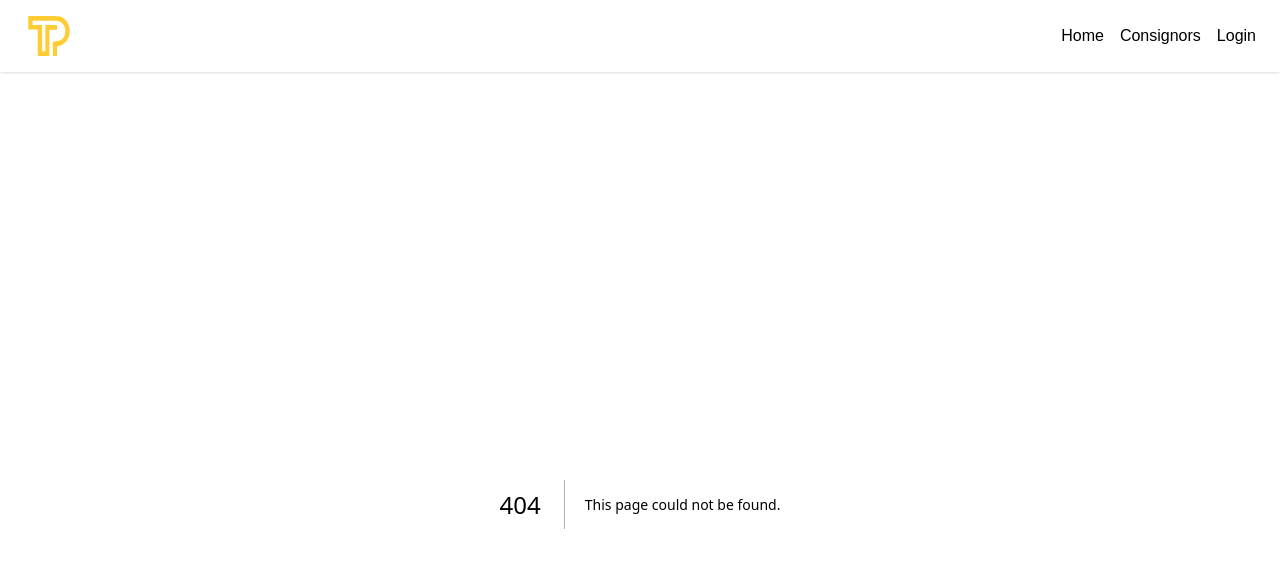
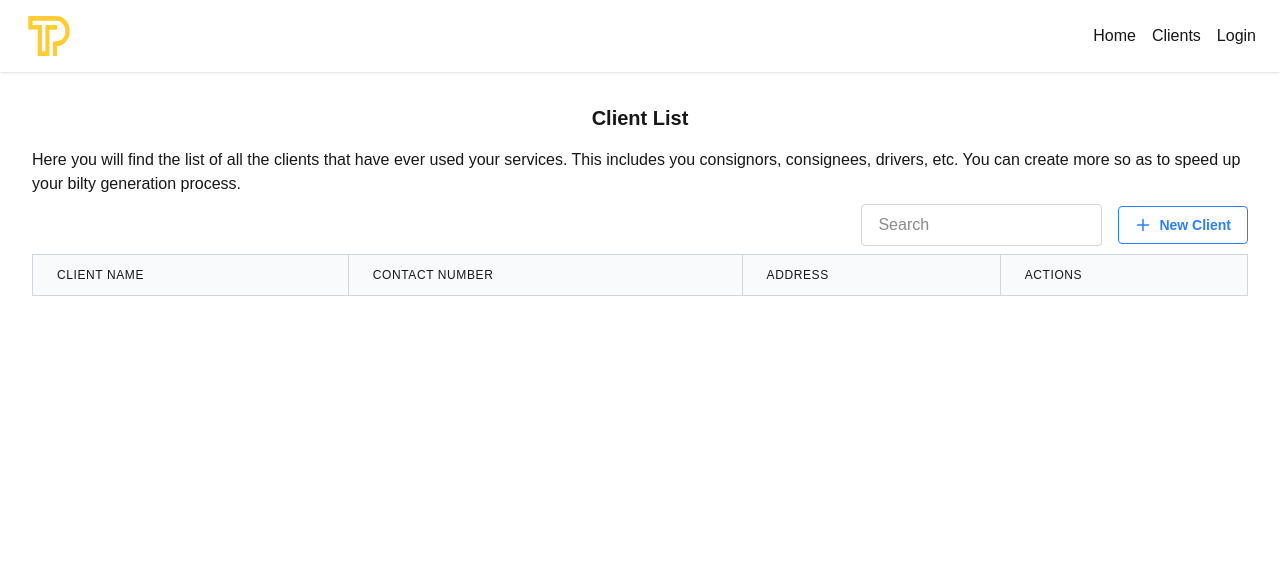
Before and after one commit to this-is-pankaj/truckspoint, a Next.js app: page /clients in a window 1280 px wide. Before the commit this address had no page. Shown: the top 568 px of the page. Built offline with nearby package versions, Linux system fonts and the light colour scheme.

Commit message:
- renamed cosnignors to clients - table component created

```diff
--- a/src/app/consignor/page.tsx
+++ b/src/app/clients/page.tsx
@@ -1,25 +1,26 @@
 import Button from "@/components/Button/Button";
-import { PiPlus } from "react-icons/pi";
+import Table from "@/components/Table/Table";
+import { PiPlusBold } from "react-icons/pi";
 
-const consignor = () => {
+const clients = () => {
   return (
     <div className="flex flex-col gap-4">
-      <h2 className="text-xl font-bold text-center">Consignor List</h2>
+      <h2 className="text-xl font-bold text-center">Client List</h2>
       <div className="flex flex-col gap-2">
-        <p>Here you will find the list of all the consignors that have ever used your services. You can create more so as to speed up your bilty generation process.</p>
+        <p>Here you will find the list of all the clients that have ever used your services. This includes you consignors, consignees, drivers, etc. You can create more so as to speed up your bilty generation process.</p>
         <div className="flex flex-row-reverse gap-4 items-center">
           <Button variant="outline" text="sm" >
             <div className="flex gap-2 items-center">
-              <PiPlus size={16} /> Create New Consignor
+              <PiPlusBold size={16} /> New Client
             </div>
           </Button>
           <input type="search" placeholder="Search" className="px-4 py-2 border border-gray-300 rounded" />
         </div>
-        <div className="overflow-auto w-full">
+        {/* <div className="overflow-auto w-full">
           <table className="w-full border-collapse border border-gray-300">
             <thead className="bg-gray-100">
               <tr>
-                <th className="border border-gray-300 px-4 py-2">Consignor Name</th>
+                <th className="border border-gray-300 px-4 py-2">Client Name</th>
                 <th className="border border-gray-300 px-4 py-2">Contact Number</th>
                 <th className="border border-gray-300 px-4 py-2">Address</th>
                 <th className="border border-gray-300 px-4 py-2">Actions</th>
@@ -34,11 +35,11 @@ const consignor = () => {
               </tr>
             </tbody>
           </table>
-        </div>
-
+        </div> */}
+        <Table columns={["Client Name", "Contact Number", "Address", "Actions"]} />
       </div>
     </div>
   )
 }
 
-export default consignor;
+export default clients;
--- a/src/app/layout.tsx
+++ b/src/app/layout.tsx
@@ -27,7 +27,7 @@ export default function RootLayout({
 }>) {
   const appLinks = [
     { name: "Home", href: "/" },
-    { name: "Consignors", href: "/consignor" },
+    { name: "Clients", href: "/clients" },
     { name: "Login", href: "/login" },
   ]
   return (
--- /dev/null
+++ b/src/components/Table/Table.tsx
@@ -0,0 +1,30 @@
+type TableProps = {
+  columns: string[];
+}
+
+const Table = ({ columns }: TableProps) => {
+  return (
+    <div className="overflow-auto w-full">
+      <table className="w-full border-collapse border border-gray-300">
+        <thead className="bg-gray-50">
+          <tr>
+            {columns.map((column) => (
+              <th
+                key={column}
+                scope="col"
+                className="border border-gray-300 px-6 py-3 text-left text-xs font-medium uppercase tracking-wider"
+              >
+                {column}
+              </th>
+            ))}
+          </tr>
+        </thead>
+        <tbody className="bg-white divide-y divide-gray-200">
+          {/* Table rows go here */}
+        </tbody>
+      </table>
+    </div>
+  )
+}
+
+export default Table;
```
